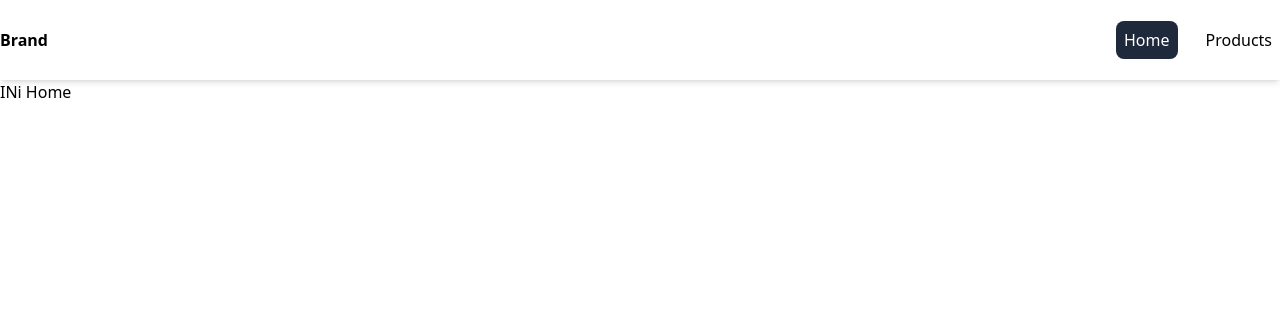
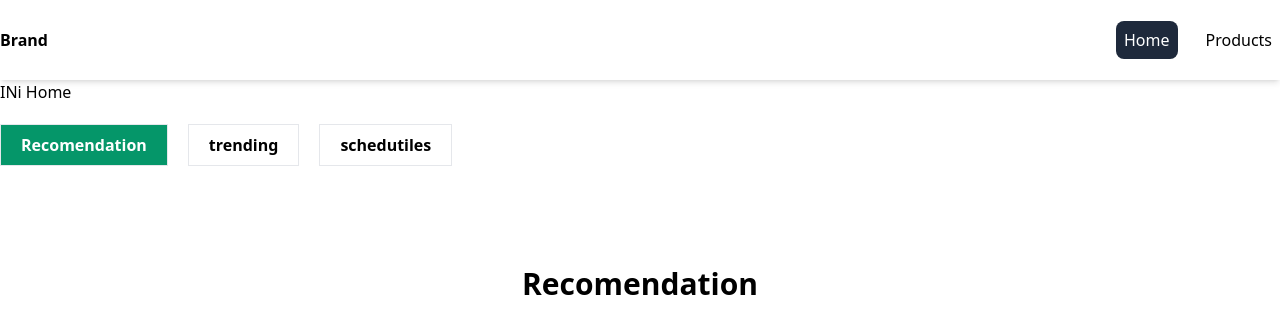
Before and after one commit to mugni1/Animek-next-app, a Next.js app: page / in a window 1280 px wide. Shown: the top 334 px of the page. Built offline with nearby package versions, Linux system fonts and the light colour scheme.

Commit message:
add anf modified home

```diff
--- /dev/null
+++ b/src/app/@content/page.jsx
@@ -0,0 +1,57 @@
+"use client";
+import { useState } from "react";
+
+export default function ContentPage() {
+  const [navigate, setNavigate] = useState("recomendation");
+
+  return (
+    <main className=" w-full container mx-auto pt-20 gap-5 flex flex-col">
+      <h1>INi Home</h1>
+      <nav className=" w-full overflow-x-auto flex gap-5">
+        <button
+          onClick={() => setNavigate("recomendation")}
+          className={`border py-2 px-5 font-semibold ${
+            navigate == "recomendation" &&
+            "bg-emerald-600 text-white transition-all ease-in-out"
+          }`}
+        >
+          Recomendation
+        </button>
+        <button
+          onClick={() => setNavigate("trending")}
+          className={`border py-2 px-5 font-semibold ${
+            navigate == "trending" &&
+            "bg-emerald-600 text-white transition-all ease-in-out"
+          }`}
+        >
+          trending
+        </button>
+        <button
+          onClick={() => setNavigate("schedutiles")}
+          className={`border py-2 px-5 font-semibold ${
+            navigate == "schedutiles" &&
+            "bg-emerald-600 text-white transition-all ease-in-out"
+          }`}
+        >
+          schedutiles
+        </button>
+      </nav>
+
+      {navigate == "recomendation" && (
+        <h1 className="w-full text-center text-3xl font-semibold my-20">
+          Recomendation
+        </h1>
+      )}
+      {navigate == "trending" && (
+        <h1 className="w-full text-center text-3xl font-semibold my-20">
+          trending
+        </h1>
+      )}
+      {navigate == "schedutiles" && (
+        <h1 className="w-full text-center text-3xl font-semibold my-20">
+          schedutiles
+        </h1>
+      )}
+    </main>
+  );
+}
--- a/src/app/layout.js
+++ b/src/app/layout.js
@@ -1,28 +1,20 @@
-import { Geist, Geist_Mono } from "next/font/google";
+"use client";
+import { usePathname } from "next/navigation";
+// import { Geist, Geist_Mono } from "next/font/google";
 import "./globals.css";
 
-const geistSans = Geist({
-  variable: "--font-geist-sans",
-  subsets: ["latin"],
-});
+// export const metadata = {
+//   title: "Create Next App",
+//   description: "Generated by create next app",
+// };
 
-const geistMono = Geist_Mono({
-  variable: "--font-geist-mono",
-  subsets: ["latin"],
-});
-
-export const metadata = {
-  title: "Create Next App",
-  description: "Generated by create next app",
-};
-
-export default function RootLayout({ children }) {
+export default function RootLayout({ children, content }) {
+  const pathname = usePathname();
   return (
     <html lang="en">
-      <body
-        className={`${geistSans.variable} ${geistMono.variable} antialiased`}
-      >
+      <body>
         {children}
+        {pathname == "/" && content}
       </body>
     </html>
   );
--- a/src/app/page.js
+++ b/src/app/page.js
@@ -1,12 +1,13 @@
 import Navbar from "@/components/ui/Navbar";
+
+export const metadata = {
+  title: "Wibiki - Home",
+};
 
 export default function Home() {
   return (
-    <>
+    <main className="w-full">
       <Navbar />
-      <main className="h-screen container mx-auto pt-20 grid grid-cols-5 gap-5">
-        <h1>INi Home</h1>
-      </main>
-    </>
+    </main>
   );
 }
```
